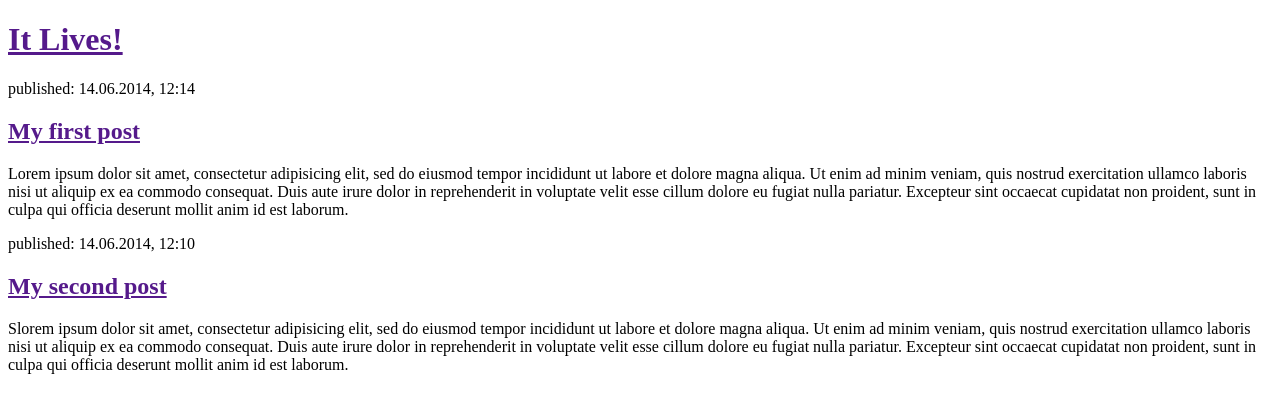
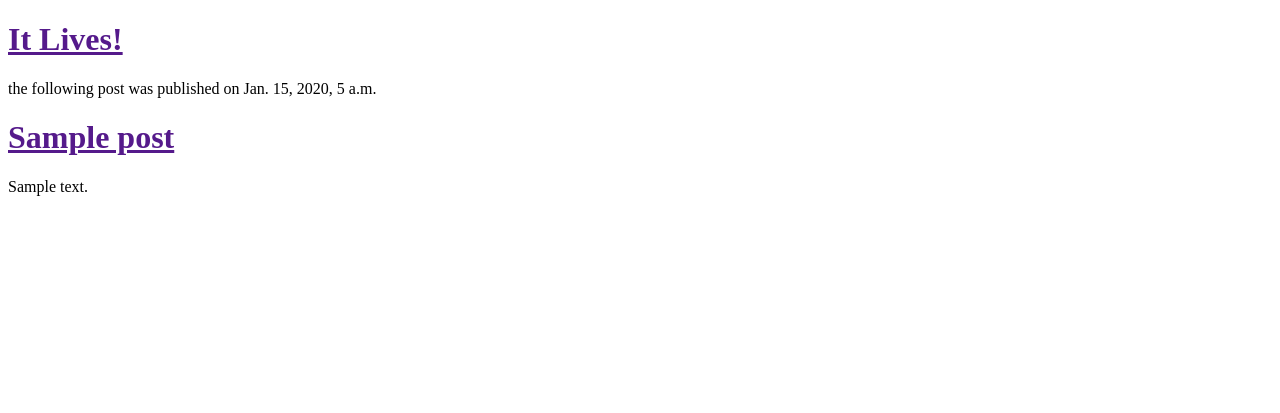
Before and after one commit to lancegoyke/my-first-blog, a Django app: template blog/templates/blog/post_list.html in a window 1280 px wide. Shown: the top 413 px of the page. Run offline with Django 3.2, Linux system fonts and the light colour scheme; the template is opened without the code that fills it: values that come from a table or form of the project are taken from there, others are empty; tables that the repository leaves empty hold one stand-in row (values such as "Sample post").

Commit message:
Modified templates to display posts from database.

```diff
--- a/blog/templates/blog/post_list.html
+++ b/blog/templates/blog/post_list.html
@@ -9,24 +9,16 @@
 			<h1><a href="">It Lives!</a></h1>
 		</div>
 
-		<div class="post-1">
-			<p>
-				published: 14.06.2014, 12:14
-			</p>
-			<h2><a href="">My first post</a></h2>
-			<p>
-				Lorem ipsum dolor sit amet, consectetur adipisicing elit, sed do eiusmod tempor incididunt ut labore et dolore magna aliqua. Ut enim ad minim veniam, quis nostrud exercitation ullamco laboris nisi ut aliquip ex ea commodo consequat. Duis aute irure dolor in reprehenderit in voluptate velit esse cillum dolore eu fugiat nulla pariatur. Excepteur sint occaecat cupidatat non proident, sunt in culpa qui officia deserunt mollit anim id est laborum.
-			</p>
-		</div>
-
-		<div class="post-2">
-			<p>
-				published: 14.06.2014, 12:10
-			</p>
-			<h2><a href="">My second post</a></h2>
-			<p>
-				Slorem ipsum dolor sit amet, consectetur adipisicing elit, sed do eiusmod tempor incididunt ut labore et dolore magna aliqua. Ut enim ad minim veniam, quis nostrud exercitation ullamco laboris nisi ut aliquip ex ea commodo consequat. Duis aute irure dolor in reprehenderit in voluptate velit esse cillum dolore eu fugiat nulla pariatur. Excepteur sint occaecat cupidatat non proident, sunt in culpa qui officia deserunt mollit anim id est laborum.
-			</p>
-		</div>
+		{% for post in posts %}
+			<div>
+				<p>
+					the following post was published on {{ post.published_date }}
+				</p>
+				<h1><a href="">{{ post.title }}</a></h1>
+				<p>
+					{{ post.text|linebreaksbr }}
+				</p>
+			</div>
+		{% endfor %}
 	</body>
 </html>
--- a/blog/views.py
+++ b/blog/views.py
@@ -1,5 +1,8 @@
 from django.shortcuts import render
+from django.utils import timezone
+from .models import Post
 
 # Create your views here.
 def post_list(request):
-    return render(request, 'blog/post_list.html', {})
+    posts = Post.objects.filter(published_date__lte=timezone.now()).order_by('published_date')
+    return render(request, 'blog/post_list.html', {'posts':posts})
```
Also changed, not shown: blog/models.py (+5 -5 lines).
